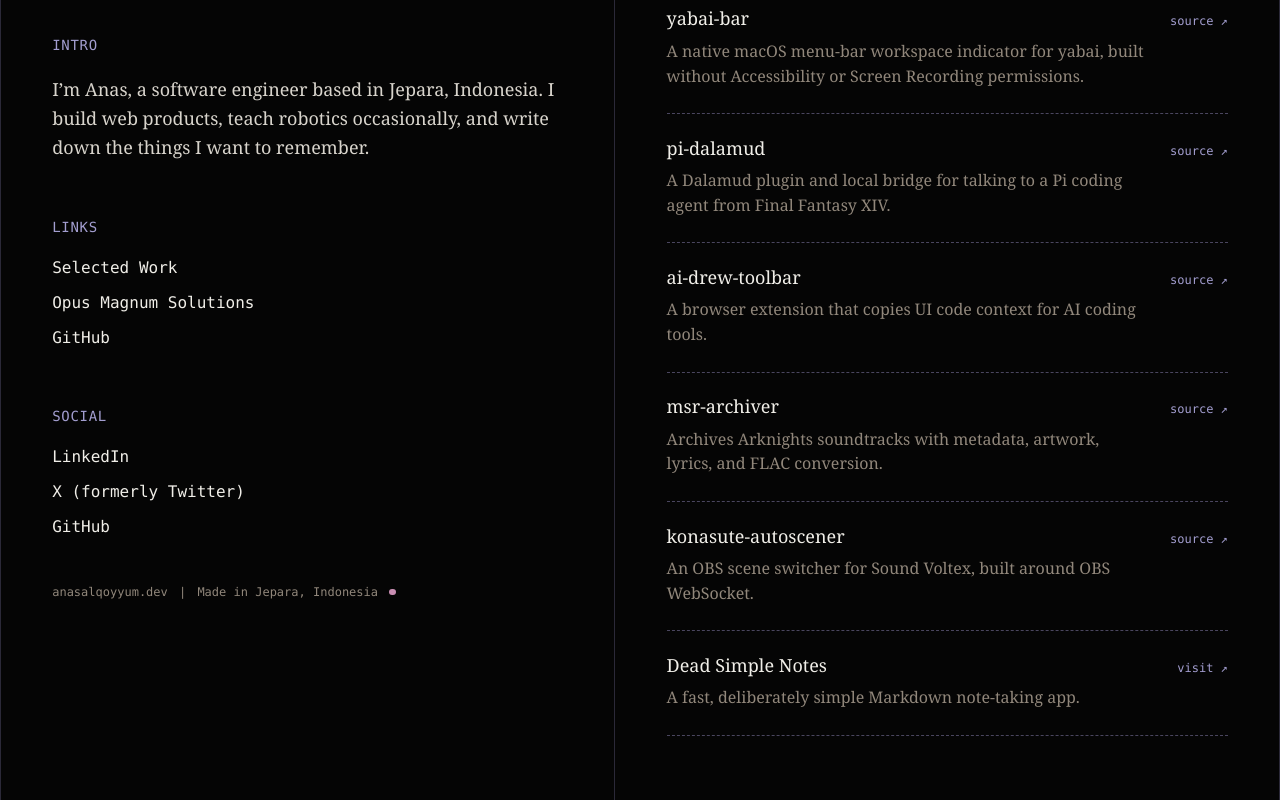
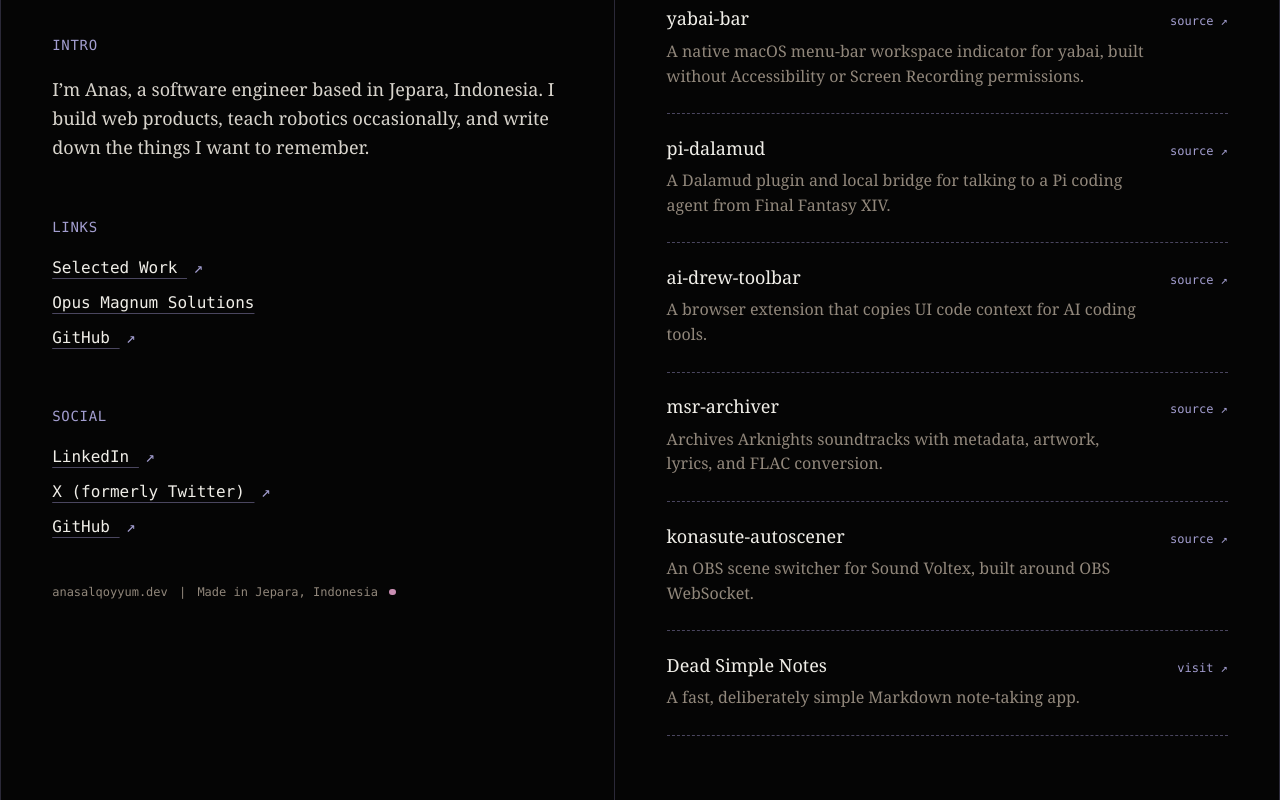
Before and after one commit to anasalqoyyum/superior-personal-site, an Astro site: page / in a window 1280 px wide. Shown: the part 815-1615 px from the top of the page. Built offline with nearby package versions, Linux system fonts and the light colour scheme; Astro itself is replaced by a stand-in of ours; a web font is replaced by a local one.

Commit message:
fix(home): make Links and Social items read as links

```diff
--- a/src/pages/index.astro
+++ b/src/pages/index.astro
@@ -168,6 +168,7 @@
                 rel={project.external ? 'noreferrer noopener' : undefined}
               >
                 {project.title}
+                {project.external && <span aria-hidden="true">↗</span>}
               </a>
             </li>
           ))}
@@ -183,6 +184,7 @@
             <li>
               <a href={href} target="_blank" rel="noreferrer noopener">
                 {label}
+                <span aria-hidden="true">↗</span>
               </a>
             </li>
           ))}
@@ -462,14 +464,24 @@
   }
 
   .link-section a {
-    display: inline-flex;
-    align-items: center;
     font-size: var(--size-body);
-    transition: color 240ms cubic-bezier(0.32, 0.72, 0, 1);
+    text-decoration: underline;
+    text-decoration-color: var(--border-strong);
+    text-underline-offset: 0.3rem;
+    transition:
+      color 240ms cubic-bezier(0.32, 0.72, 0, 1),
+      text-decoration-color 240ms cubic-bezier(0.32, 0.72, 0, 1);
+  }
+
+  .link-section a span {
+    display: inline-block;
+    margin-left: 0.4rem;
+    color: var(--accent);
   }
 
   .link-section a:hover {
     color: var(--accent-hover);
+    text-decoration-color: var(--accent-hover);
   }
 
   .home-signoff {
```
